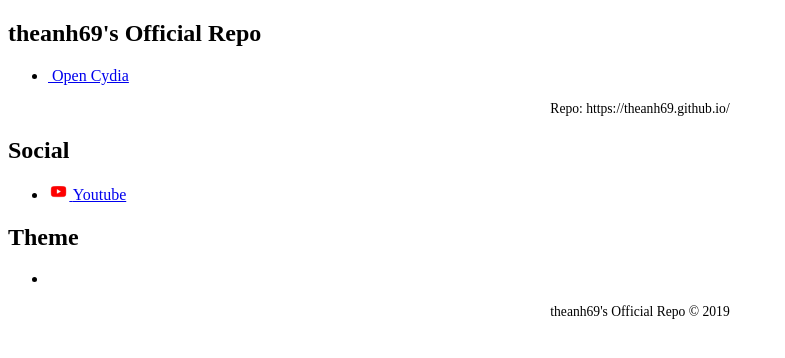
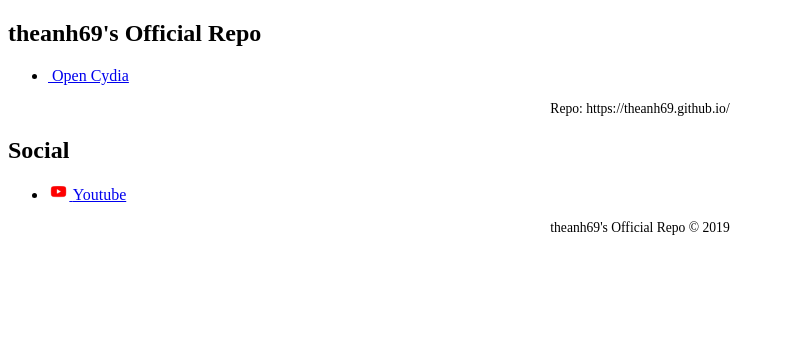
Before and after one commit to theanh69/theanh69.github.io, a plain HTML site: page index.html in a window 1280 px wide. Shown: the whole page, without its empty margins (0-785 px from the left). Drawn offline with nearby package versions, Linux system fonts and the light colour scheme.

Commit message:
Update index.html

```diff
--- a/index.html
+++ b/index.html
@@ -37,13 +37,6 @@
 				</a>
 			</li>
 		</ul>
-		<h2 role="header">Theme</h2>
-		<ul>
-			<li>
-				<a onclick="toogleTheme();" role="button">
-				</a>
-			</li>
-		</ul>
 	</main>
 	<p style="text-align: center; font-size: 85%; margin-top: 10px;" role="footer" id="neo">theanh69's Official Repo © 2019</p>
 </body>
```
